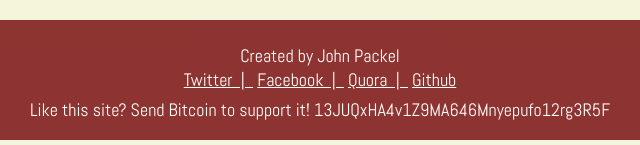
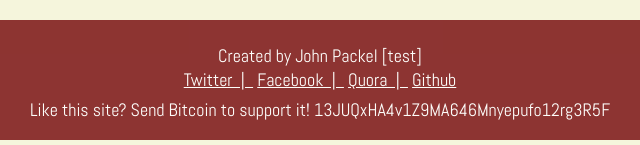
Before and after one commit to john-packel/Readage-app---public, a website: page client/index.html in a window 1280 px wide. Shown: the part 7567-7712 px from the top of the page, 320-960 px from the left. Drawn offline with nearby package versions, Linux system fonts and the light colour scheme; some packages are replaced by stand-ins of ours; a script that the page names is missing.

Commit message:
Connected heroku to github. Testing auto deploy.

```diff
--- a/client/index.html
+++ b/client/index.html
@@ -403,7 +403,7 @@
    <!-- <div style="text-align: center;"> -->
    <!-- <h3> -->
    <p> &nbsp</p>
-      <a style="text-align: center; ">Created by John Packel</a><br><br>
+      <a style="text-align: center; ">Created by John Packel [test]</a><br><br>
       <div>
       <a class="footer-links" href="https://twitter.com/jpackel" target="blank" style="color: white">Twitter&nbsp&nbsp|&nbsp&nbsp</a>
       <a class="footer-links" href="https://www.facebook.com/john.packel/photos?source_ref=pb_friends_tl" target="blank" style="color: white">Facebook&nbsp&nbsp|&nbsp&nbsp</a>
```
